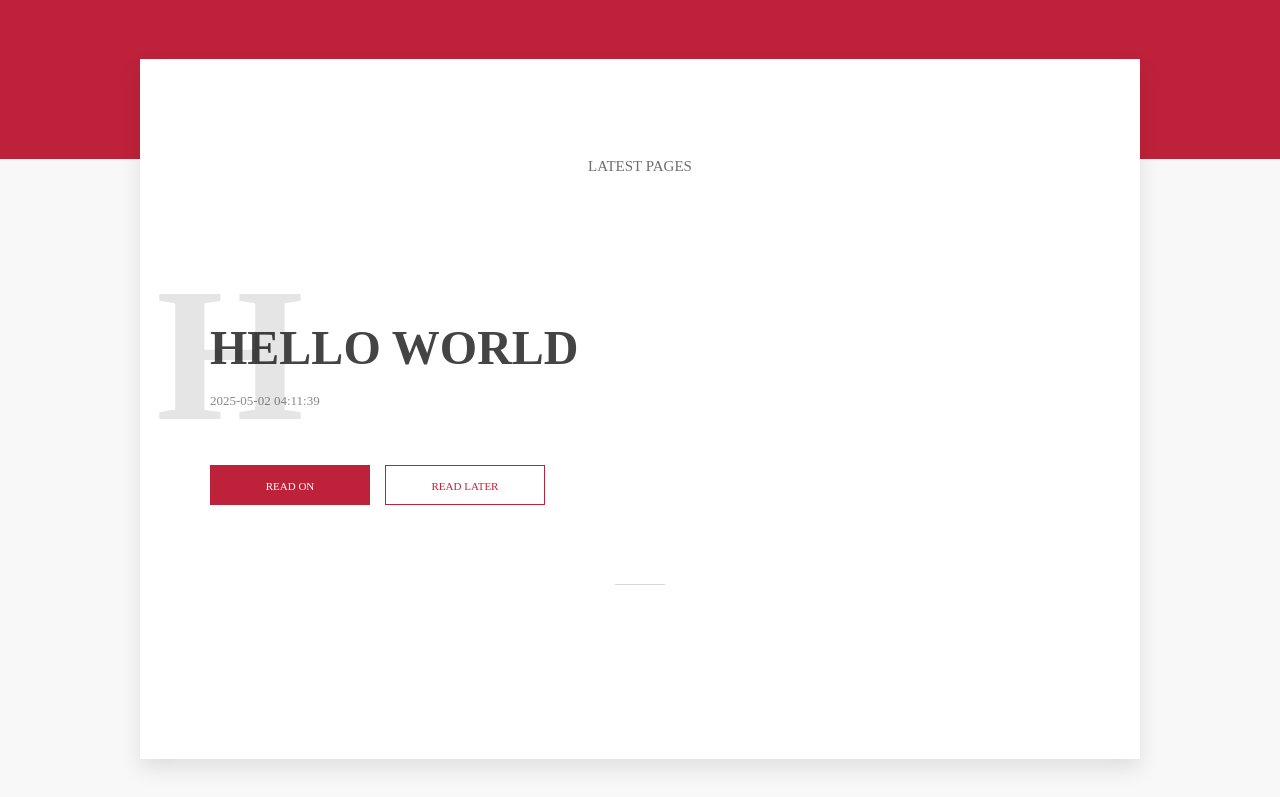
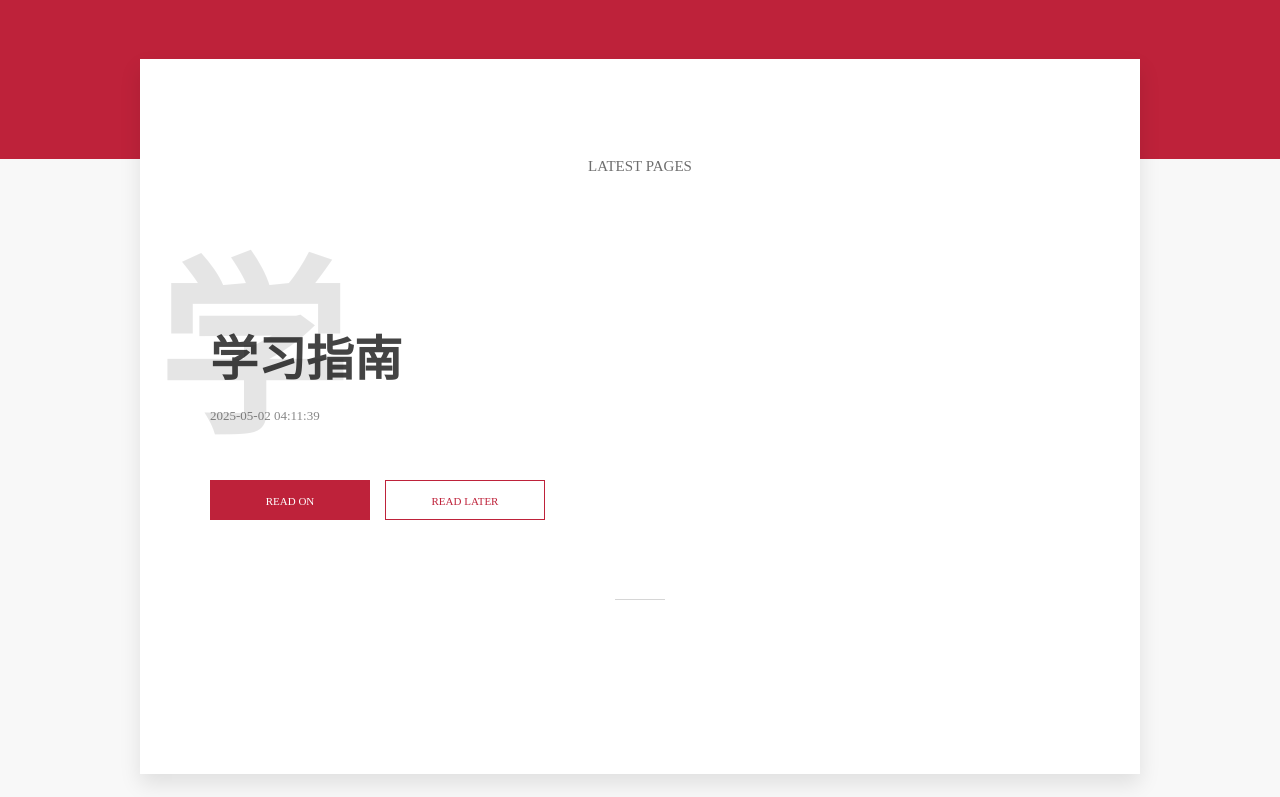
Before and after one commit to yukio713/yukio713.github.io, a plain HTML site: page archives/2025/05/index.html in a window 1280 px wide. Shown: the part 621-1418 px from the top of the page. Drawn offline with Linux system fonts and the light colour scheme.

Commit message:
Site updated: 2025-05-03 12:26:15

```diff
--- a/archives/2025/05/index.html
+++ b/archives/2025/05/index.html
@@ -81,11 +81,11 @@
                     <li class="al_index_pageList_item al_index_page_seperator">
                         <div class="al_index_post_title_cnt dis_flex">
                             <div class="al_pos_ab al_letter al_index_post_title_letter">
-                                H
+                                学
                             </div>
                             <h2 class="al_index_post_title">
                                 <a href="/2025/05/02/hello-world/">
-                                    Hello World
+                                    学习指南
                                 </a>
                             </h2>
                             <div class="al_index_post_extra dis_flex">
```
Also changed, not shown: 2025/05/02/hello-world/index.html (+2 -2 lines), archives/2025/index.html (+2 -2 lines), archives/index.html (+2 -2 lines), index.html (+2 -2 lines).
